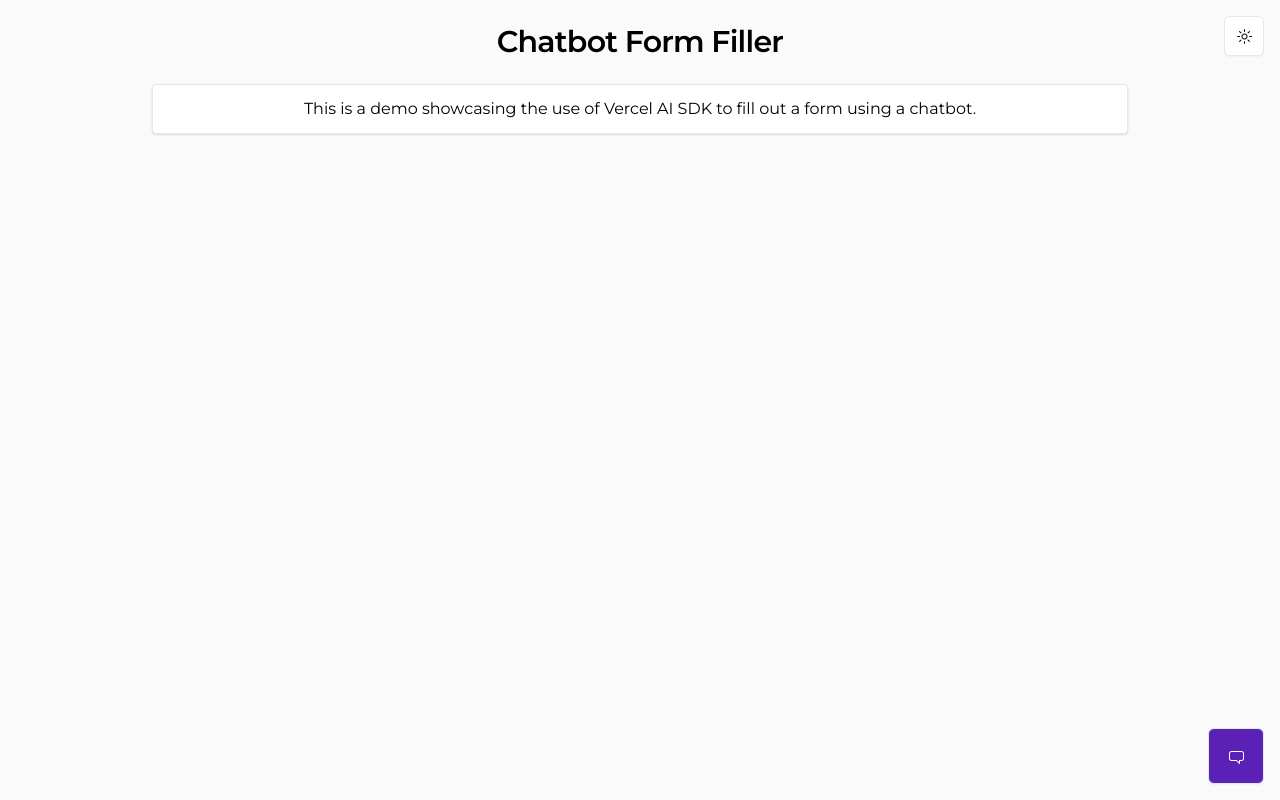
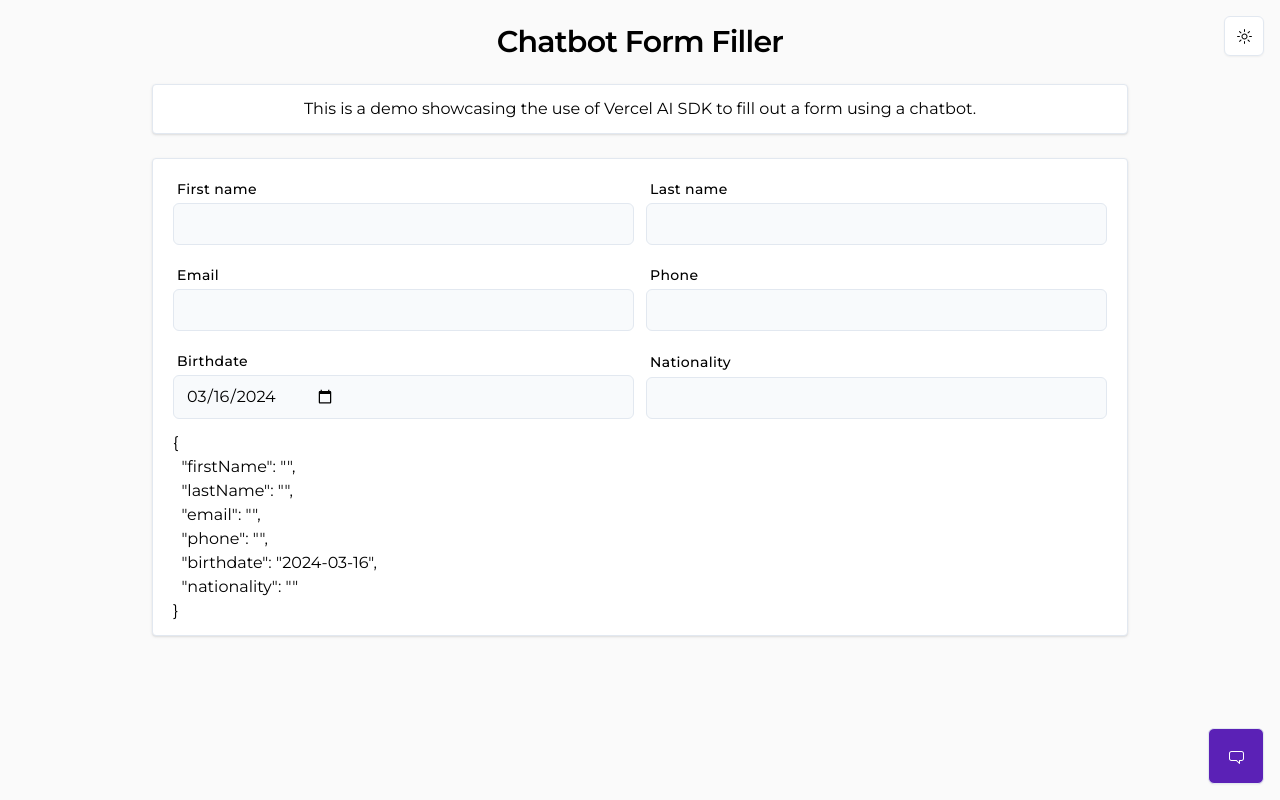
Before and after one commit to brdebr/chatbot-form-filler, a Next.js app: page / in a window 1280 px wide. Built offline with nearby package versions, Linux system fonts and the light colour scheme.

Commit message:
Start adding form

```diff
--- /dev/null
+++ b/app/components/FormToFill.tsx
@@ -0,0 +1,53 @@
+'use client';
+import { Card } from "@/components/ui/card";
+import { InputWithLabel } from "@/components/ui/input";
+import { cn } from "@/lib/utils";
+import { useCallback, useState } from "react";
+import { theme_styles } from "../style-constants";
+
+export function FormToFill() {
+  const [formState, setFormState] = useState({
+    firstName: '',
+    lastName: '',
+    email: '',
+    phone: '',
+    birthdate:
+      new Date().toISOString().split
+      ('T')[
+        0
+      ],
+    nationality: '',
+  });
+
+  const handleInputChange = useCallback((e: React.ChangeEvent<HTMLInputElement>) => {
+    setFormState({
+      ...formState,
+      [e.target.name]: e.target.value,
+    });
+  }, [formState]);
+
+  return (
+    <Card className={cn(`
+      rounded
+      px-5 py-3
+      flex flex-col gap-3
+      ${theme_styles.default_text_color}
+      ${theme_styles.default_text_size}
+      ${theme_styles.card_bg_color}
+    `)}>
+      <div className='flex gap-3 mt-2'>
+        <InputWithLabel onChange={handleInputChange} value={formState.firstName} name="firstName" aria-label='First name' />
+        <InputWithLabel onChange={handleInputChange} value={formState.lastName} name="lastName" aria-label='Last name' />
+      </div>
+      <div className='flex gap-3 mt-2'>
+        <InputWithLabel onChange={handleInputChange} value={formState.email} name="email" type='email' aria-label='Email' />
+        <InputWithLabel onChange={handleInputChange} value={formState.phone} name="phone" type='phone' aria-label='Phone' />
+      </div>
+      <div className='flex gap-3 mt-2'>
+        <InputWithLabel onChange={handleInputChange} value={formState.birthdate} name="birthdate" type='date' className='' aria-label='Birthdate' />
+        <InputWithLabel onChange={handleInputChange} value={formState.nationality} name="nationality" type='text' className=' max-w-lg' aria-label='Nationality' />
+      </div>
+      <div className="whitespace-pre-wrap">{JSON.stringify(formState, null, 2)}</div>
+    </Card>
+  )
+}
--- a/app/components/chat.tsx
+++ b/app/components/chat.tsx
@@ -10,6 +10,26 @@ type ChatMessageProps = {
   side: 'left' | 'right';
   message: ChatMessageType;
 };
+
+export const useTypewriter = (text: string, setDisplayText: (value: React.SetStateAction<string>) => void, speed = 50) => {
+  useEffect(() => {
+    setDisplayText('');
+    let i = 0;
+    const typingInterval = setInterval(() => {
+      if (i < text.length) {
+        setDisplayText((prevText) => prevText + text.charAt(i));
+        i++;
+      } else {
+        clearInterval(typingInterval);
+      }
+    }, speed);
+
+    return () => {
+      clearInterval(typingInterval);
+    };
+  }, [text, speed, setDisplayText]);
+}
+
 
 export function ChatMessage({ message, side }: ChatMessageProps) {
   return (
@@ -48,6 +68,7 @@ const messagesMock: ChatMessageType[] = [
 export const Chat = React.forwardRef<HTMLDivElement, {}>((props, ref) => {
   const [messages, setMessages] = useState<ChatMessageType[]>([]);
   const [chatInput, setChatInput] = useState('');
+  const [inputIsDisabled, setInputIsDisabled] = useState(false);
 
   const handleChatInput = (e: React.ChangeEvent<HTMLInputElement>) => {
     setChatInput(e.target.value);
@@ -109,8 +130,8 @@ export const Chat = React.forwardRef<HTMLDivElement, {}>((props, ref) => {
       </div>
       <form onSubmit={handleSubmit} className="absolute bottom-5 left-1/2 -translate-x-1/2 w-full">
         <div className="flex gap-3 items-center px-4">
-          <Input ref={inputRef} value={chatInput} onChange={handleChatInput} placeholder="Type a message" />
-          <Button type="submit" variant="outline" size="icon" className="size-10 bg-blue-500 hover:bg-blue-700 active:bg-blue-800">
+          <Input ref={inputRef} value={chatInput} onChange={handleChatInput} disabled={inputIsDisabled} placeholder="Type a message" />
+          <Button type="submit" variant="outline" size="icon" disabled={!chatInput.trim().length} className="size-10 bg-blue-500 hover:bg-blue-700 active:bg-blue-800 transition-all duration-500">
             <PaperPlaneIcon className="text-white translate-x-[1px]" />
           </Button>
         </div>
@@ -122,5 +143,3 @@ export const Chat = React.forwardRef<HTMLDivElement, {}>((props, ref) => {
 Chat.displayName = 'Chat';
 
 export const MotionChat = motion(Chat);
-
-// const ForwardedChat = React.forwardRef<HTMLDivElement, {}>(Chat);
--- a/app/page.tsx
+++ b/app/page.tsx
@@ -3,6 +3,7 @@ import { TypographyH1 } from './components/basic/h1';
 import { theme_styles } from './style-constants';
 import { Card } from '@/components/ui/card';
 import { ChatTriggerButton } from './components/chat-trigger-button';
+import { FormToFill } from './components/FormToFill';
 
 export default function Home() {
   return (
@@ -26,12 +27,14 @@ export default function Home() {
         rounded
         px-5 py-3
         text-center
+        mb-6
         ${theme_styles.default_text_color}
         ${theme_styles.default_text_size}
         ${theme_styles.card_bg_color}
       `)}>
         This is a demo showcasing the use of Vercel AI SDK to fill out a form using a chatbot.
       </Card>
+      <FormToFill />
     </div>
   );
 }
```
